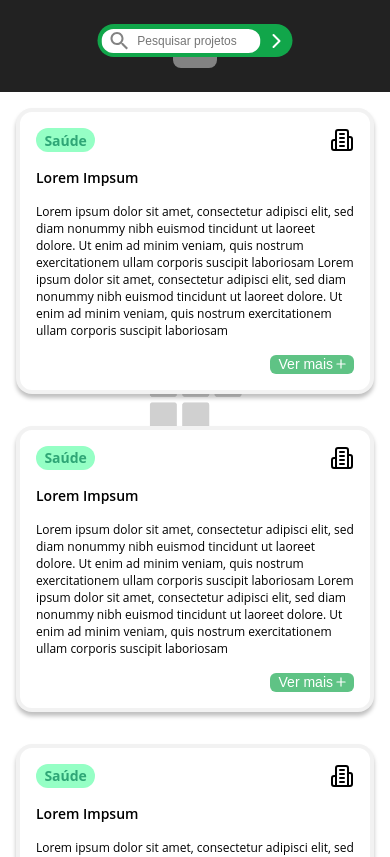
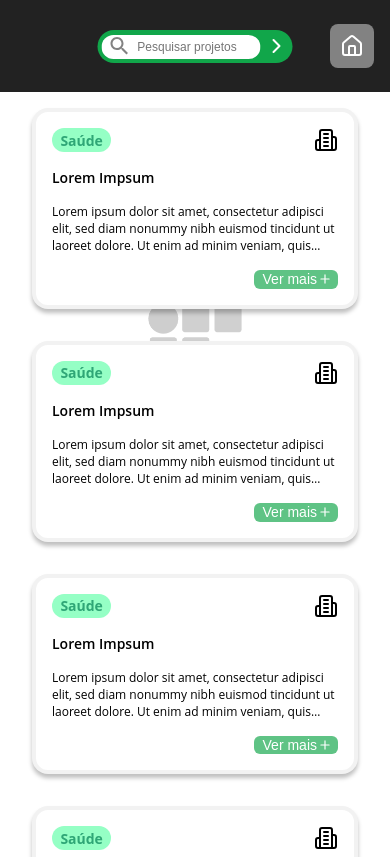
Before and after one commit to Kaiki098/ifconecta, a Next.js app: page /projects in a window 390 px wide. Shown: the top 857 px of the page. Built offline with nearby package versions, Linux system fonts and the light colour scheme.

Commit message:
add: responsivity to project page

```diff
--- a/src/app/components/ProjectCard/ProjectCard.tsx
+++ b/src/app/components/ProjectCard/ProjectCard.tsx
@@ -18,6 +18,7 @@ import {
   PhoneIcon,
   MailIcon,
   CopyIcon,
+  Description,
 } from "./styles";
 
 interface ProjectCardProps {
@@ -72,7 +73,7 @@ export default function ProjectCard({
         <h2>
           <strong>{tittle}</strong>
         </h2>
-        <p>{description}</p>
+        <Description $isExpanded={isExpanded}>{description}</Description>
         {isExpanded && (
           <BeneficiaryInfo>
             <h3>
--- a/src/app/components/ProjectCard/styles.tsx
+++ b/src/app/components/ProjectCard/styles.tsx
@@ -1,5 +1,5 @@
 import { Copy, Mail, Minus, Phone, Plus } from "lucide-react";
-import styled from "styled-components";
+import styled, { css } from "styled-components";
 
 export const Card = styled.article`
   padding: 1em;
@@ -10,7 +10,11 @@ export const Card = styled.article`
   border: 4px solid rgba(0, 0, 0, 0.05);
   background: ${({ theme }) => theme.colors.white900};
   box-shadow: 0px 4px 4px 0px rgba(0, 0, 0, 0.25);
-  margin: 0 1em;
+  height: fit-content;
+
+  @media (min-width: 1024px) {
+    max-width: 440px;
+  }
 `;
 
 export const Header = styled.header`
@@ -49,13 +53,18 @@ export const Body = styled.section`
   & h2 {
     font-size: 0.875rem;
   }
-
-  & p {
-    font-size: 0.75rem;
-  }
 `;
 
-export const OverflowHidden = styled.p`
+interface DescriptionProps {
+  $isExpanded?: boolean;
+}
+
+export const Description = styled.p<DescriptionProps>`
+  font-size: 0.75rem;
+  ${({ $isExpanded }) =>
+    $isExpanded
+      ? ""
+      : css`
           overflow: hidden;
           text-overflow: ellipsis;
           display: -webkit-box;
@@ -63,15 +72,20 @@ export const OverflowHidden = styled.p`
           -webkit-box-orient: vertical;
           line-clamp: 3;
           box-orient: vertical;
+        `}
 `;
 
 export const BeneficiaryInfo = styled.section`
   display: flex;
   flex-direction: column;
-  gap: 1em;
 
   & h3 {
     font-size: 0.875rem;
+    margin-bottom: 1em;
+  }
+
+  & h4 {
+    margin-bottom: 0.5em;
   }
 
   & p {
@@ -83,6 +97,7 @@ export const BeneficiaryInfo = styled.section`
 
   & > p:first-of-type {
     gap: 0.5em;
+    margin-bottom: 1em;
   }
 
   & p strong {
--- a/src/app/projects/page.tsx
+++ b/src/app/projects/page.tsx
@@ -2,11 +2,26 @@ import Image from "next/image";
 import { HomeButton } from "../components/HomeButton/HomeButton";
 import ProjectCard from "../components/ProjectCard/ProjectCard";
 import SearchInput from "../components/SearchInput/SearchInput";
-import { BgImage, ProjectsContainer, TopBar } from "./styles";
-import { ResponsiveContent } from "../styles/globals";
+import { BgImage, ProjectsContainer, ResponsiveHeader, TopBar } from "./styles";
 
 export default function ProjectsPage() {
   const projectsMock = [
+    {
+      id: 0,
+      thematicArea: "Saúde",
+      tittle: "Lorem Impsum",
+      description:
+        "Lorem ipsum dolor sit amet, consectetur adipisci elit, sed diam nonummy nibh euismod tincidunt ut laoreet dolore. Ut enim ad minim veniam, quis nostrum exercitationem ullam corporis suscipit laboriosam Lorem ipsum dolor sit amet, consectetur adipisci elit, sed diam nonummy nibh euismod tincidunt ut laoreet dolore. Ut enim ad minim veniam, quis nostrum exercitationem ullam corporis suscipit laboriosam",
+      beneficiary: {
+        type: "Empresa",
+        name: "Kaiki Alvarenga de Souza",
+        contact: {
+          email: "kaikialvarengasouza098@gmail.com",
+          phone: "(35) 99871-6323",
+          onlyWhatsapp: true,
+        },
+      },
+    },
     {
       id: 1,
       thematicArea: "Saúde",
@@ -71,21 +86,73 @@ export default function ProjectsPage() {
         },
       },
     },
+    {
+      id: 5,
+      thematicArea: "Saúde",
+      tittle: "Lorem Impsum",
+      description:
+        "Lorem ipsum dolor sit amet, consectetur adipisci elit, sed diam nonummy nibh euismod tincidunt ut laoreet dolore. Ut enim ad minim veniam, quis nostrum exercitationem ullam corporis suscipit laboriosam Lorem ipsum dolor sit amet, consectetur adipisci elit, sed diam nonummy nibh euismod tincidunt ut laoreet dolore. Ut enim ad minim veniam, quis nostrum exercitationem ullam corporis suscipit laboriosam",
+      beneficiary: {
+        type: "Empresa",
+        name: "Kaiki Alvarenga de Souza",
+        contact: {
+          email: "kaikialvarengasouza098@gmail.com",
+          phone: "(35) 99871-6323",
+          onlyWhatsapp: true,
+        },
+      },
+    },
+    {
+      id: 7,
+      thematicArea: "Saúde",
+      tittle: "Lorem Impsum",
+      description:
+        "Lorem ipsum dolor sit amet, consectetur adipisci elit, sed diam nonummy nibh euismod tincidunt ut laoreet dolore. Ut enim ad minim veniam, quis nostrum exercitationem ullam corporis suscipit laboriosam Lorem ipsum dolor sit amet, consectetur adipisci elit, sed diam nonummy nibh euismod tincidunt ut laoreet dolore. Ut enim ad minim veniam, quis nostrum exercitationem ullam corporis suscipit laboriosam",
+      beneficiary: {
+        type: "Empresa",
+        name: "Kaiki Alvarenga de Souza",
+        contact: {
+          email: "kaikialvarengasouza098@gmail.com",
+          phone: "(35) 99871-6323",
+          onlyWhatsapp: true,
+        },
+      },
+    },
+    {
+      id: 8,
+      thematicArea: "Saúde",
+      tittle: "Lorem Impsum",
+      description:
+        "Lorem ipsum dolor sit amet, consectetur adipisci elit, sed diam nonummy nibh euismod tincidunt ut laoreet dolore. Ut enim ad minim veniam, quis nostrum exercitationem ullam corporis suscipit laboriosam Lorem ipsum dolor sit amet, consectetur adipisci elit, sed diam nonummy nibh euismod tincidunt ut laoreet dolore. Ut enim ad minim veniam, quis nostrum exercitationem ullam corporis suscipit laboriosam",
+      beneficiary: {
+        type: "Empresa",
+        name: "Kaiki Alvarenga de Souza",
+        contact: {
+          email: "kaikialvarengasouza098@gmail.com",
+          phone: "(35) 99871-6323",
+          onlyWhatsapp: true,
+        },
+      },
+    },
   ];
 
   return (
     <>
-      <header>
       <TopBar>
-          <ResponsiveContent $hideOnMobile>
-            <Image src="/image/logo.svg" alt="logo" width={205} height={90} />
+        <ResponsiveHeader $hideOnMobile>
+          <Image
+            src="/images/logo.svg"
+            alt="Logo IFConecta, universidade e comunidade ligadas por uma linha tracejada que passa pela palavra 'IFConecta'"
+            width={205}
+            height={90}
+            quality={100}
+          />
           <h1>Projetos Cadastrados</h1>
-          </ResponsiveContent>
+        </ResponsiveHeader>
         <SearchInput />
         <HomeButton />
       </TopBar>
-      </header>
-      <main>
+
       <ProjectsContainer>
         <BgImage
           src="/images/logoIFBG.png"
@@ -99,7 +166,6 @@ export default function ProjectsPage() {
           return <ProjectCard key={project.id} project={project} />;
         })}
       </ProjectsContainer>
-      </main>
     </>
   );
 }
--- a/src/app/projects/styles.tsx
+++ b/src/app/projects/styles.tsx
@@ -2,21 +2,53 @@
 
 import Image from "next/image";
 import styled from "styled-components";
+import { ResponsiveContent } from "../styles/globals";
 
-const TopBar = styled.div`
+const TopBar = styled.header`
   display: flex;
-  gap: 1em;
+  align-items: center;
   background-color: ${({ theme }) => theme.colors.black800};
-  padding: 1.5em 0;
-  justify-content: space-around;
+  padding: 1.5em 1em;
+  justify-content: flex-end;
   margin-bottom: 1em;
+
+  @media (min-width: 1024px) {
+    justify-content: space-between;
+  }
 `;
 
-const ProjectsContainer = styled.div`
-  display: flex;
-  flex-direction: column;
-  align-items: center;
+export const ResponsiveHeader = styled(ResponsiveContent)`
+  @media (min-width: 1024px) {
+    display: flex;
+    align-items: center;
+    gap: 2em;
+  }
+
+  h1 {
+    font-size: 1.5rem;
+    font-weight: 800;
+    color: ${({ theme }) => theme.colors.white900};
+    text-transform: uppercase;
+
+    @media (max-width: 1600px) {
+      display: none;
+    }
+
+    @media (min-width: 1920px) {
+      display: flex;
+    }
+  }
+`;
+
+const ProjectsContainer = styled.main`
+  display: grid;
+  grid-template-columns: repeat(auto-fit, minmax(250px, 1fr));
   gap: 2em;
+  margin: 1em 2em 4em 2em;
+
+  @media (min-width: 1024px) {
+    grid-template-columns: repeat(auto-fit, minmax(400px, 1fr));
+  }
 `;
 
 const BgImage = styled(Image)`
```
Also changed, not shown: src/app/components/ProjectCard/style.module.css (deleted, +0 -94 lines). Lines whose indentation alone changed are shown as unchanged.
